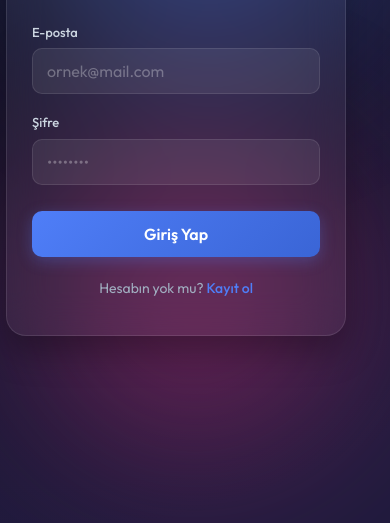
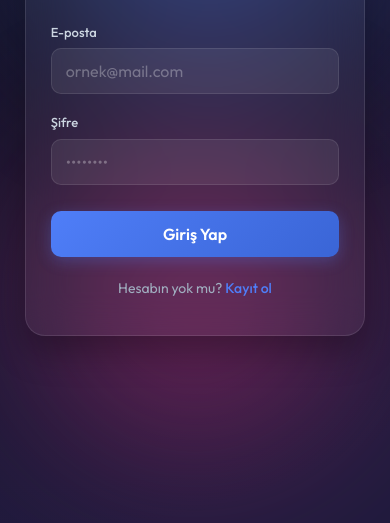
Before and after one commit to erenburakkayaer/https-kuantizma.tiiny.site, a plain HTML site: page index.html in a window 390 px wide. Shown: the part 321-844 px from the top of the page. Drawn offline with Linux system fonts and the light colour scheme.

Commit message:
Fix login container responsiveness on small/shrinking screens

```diff
--- a/style.css
+++ b/style.css
@@ -37,15 +37,14 @@ html:not(.logged-in) #main-content {
 
 /* --- Login Page Styles (when NOT logged in) --- */
 html:not(.logged-in) body {
-  width: 100vw;
-  height: 100vh;
+  width: 100%;
+  min-height: 100vh;
   font-family: 'Outfit', sans-serif;
   background: radial-gradient(circle at 10% 20%, rgb(18, 16, 33) 0%, rgb(32, 27, 61) 90%);
   display: flex;
   justify-content: center;
-  align-items: center;
   position: relative;
-  overflow: hidden;
+  overflow: auto;
 }
 
 html:not(.logged-in) body::before, html:not(.logged-in) body::after {
@@ -94,6 +93,7 @@ html:not(.logged-in) body::after {
   box-shadow: 0 15px 35px rgba(0, 0, 0, 0.3);
   width: 90%;
   max-width: 380px;
+  margin: auto;
   z-index: 1;
   animation: slideUp 0.6s cubic-bezier(0.16, 1, 0.3, 1) forwards;
 }
@@ -287,7 +287,7 @@ body {
 }
 
 .hero {
-    height: 100vh;
+    min-height: 100vh;
     display: flex;
     align-items: center;
     justify-content: center;
```
